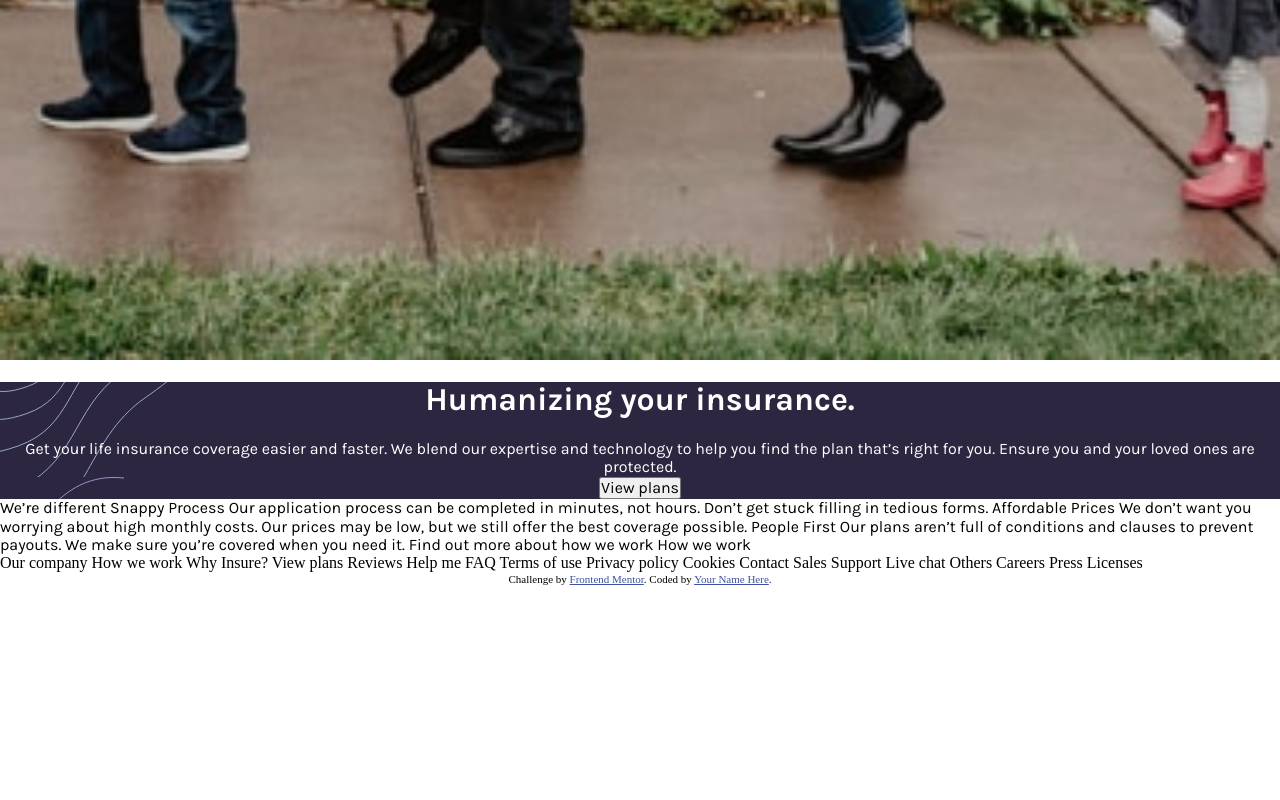
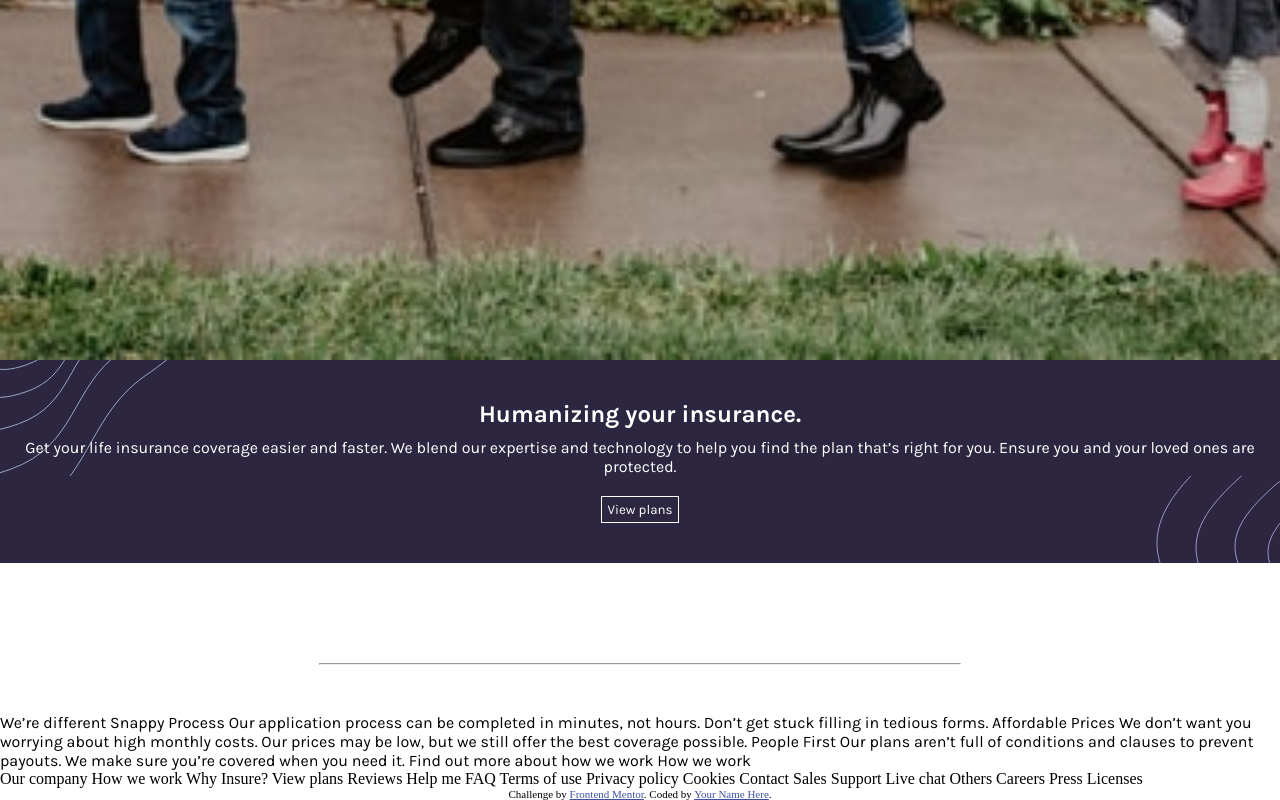
Before and after one commit to Viktronija/Insurance-landing-page, a plain HTML site: page index.html in a window 1280 px wide. Shown: the part 1229-2029 px from the top of the page. Before the commit the page ends 1814 px from the top, so only its background shows below. Drawn offline with nearby package versions, Linux system fonts and the light colour scheme.

Commit message:
style changes

```diff
--- a/index.html
+++ b/index.html
@@ -9,7 +9,7 @@
 <link rel="preconnect" href="https://fonts.gstatic.com" crossorigin>
 <link href="https://fonts.googleapis.com/css2?family=Poppins&display=swap" rel="stylesheet">
 <link href="https://fonts.googleapis.com/css2?family=Karla:wght@400;700&display=swap" rel="stylesheet">
-<link rel="stylesheet" href="https://cdnjs.cloudflare.com/ajax/libs/normalize/8.0.1/normalize.min.css" integrity="sha512-NhSC1YmyruXifcj/KFRWoC561YpHpc5Jtzgvbuzx5VozKpWvQ+4nXhPdFgmx8xqexRcpAglTj9sIBWINXa8x5w==" crossorigin="anonymous" referrerpolicy="no-referrer" />
+<!-- <link rel="stylesheet" href="https://cdnjs.cloudflare.com/ajax/libs/normalize/8.0.1/normalize.min.css" integrity="sha512-NhSC1YmyruXifcj/KFRWoC561YpHpc5Jtzgvbuzx5VozKpWvQ+4nXhPdFgmx8xqexRcpAglTj9sIBWINXa8x5w==" crossorigin="anonymous" referrerpolicy="no-referrer" /> -->
 <link rel="stylesheet" href="style.css">
   <title>Frontend Mentor | Insure landing page</title>
 
@@ -51,6 +51,7 @@
 </div>
 <div class="right-intro">
   <button class="plans"> View plans</button>
+  <div class="white-line"><hr></div>
 </div>
 </section>
   We’re different
--- a/style.css
+++ b/style.css
@@ -51,6 +51,22 @@ main {
     background-color: var(--violetd);
     color: white;
     text-align: center;
+
+}
+
+
+
+.humanizing h1 {
+    padding: 40px 0 10px 0;
+}
+
+.plans {
+    background-color: var(--violetd);
+    border: 1px solid white;
+    color: white;
+    padding: 5px;
+    font-family: 'Karla', sans-serif;
+    margin: 20px 0 40px 0;
 }
 
 .left-intro {
@@ -58,9 +74,28 @@ main {
     background-repeat: no-repeat;
 }
 
+
+
+.white-line {
+    width: 100%;
+    height: 50px;
+    background-color: white;
+    padding-top: 100px;
+}
+
+hr {
+    background-color: var(--violetd);
+    width: 50%;
+    margin: 0 auto;
+
+}
+
+
 .right-intro {
     background-image: url(images/bg-pattern-intro-right-mobile.svg);
     background-repeat: no-repeat;
+    background-position: right;
+    /* background-size: contain; */
 }
 
 .desktop {
```
